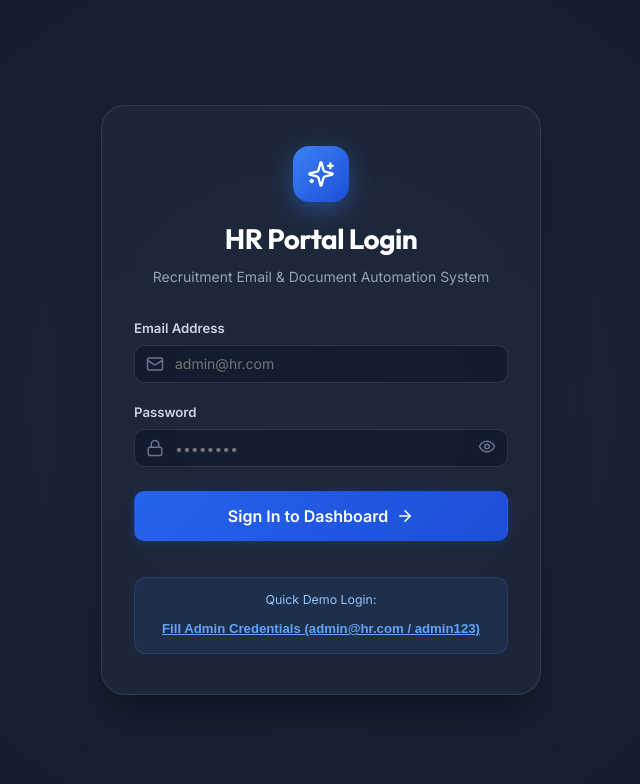
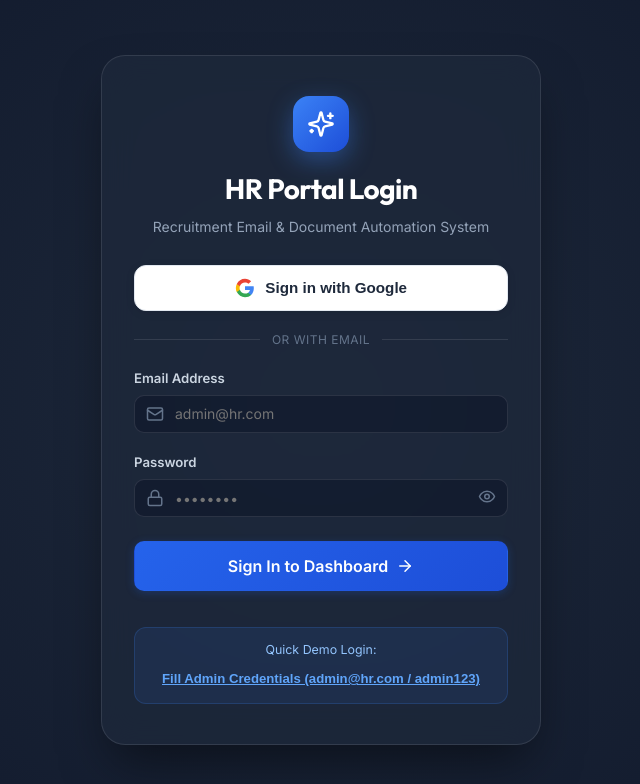
Before and after one commit to CYBERDEMON13/Recruitment-mail-automation-system, a React (Vite) app in the folder frontend/: page /login in a window 1280 px wide. Shown: the top 784 px of the page, without its empty margins (319-959 px from the left). Built offline with nearby package versions, Linux system fonts and the light colour scheme.

Commit message:
Add Sign in with Google / Gmail authentication feature

```diff
--- a/frontend/src/context/AuthContext.jsx
+++ b/frontend/src/context/AuthContext.jsx
@@ -55,6 +55,19 @@ export function AuthProvider({ children }) {
     return res.data;
   };
 
+  const googleLogin = async (googlePayload) => {
+    const res = await axios.post('/api/auth/google-login', googlePayload);
+    if (res.data.success) {
+      const { token, user } = res.data;
+      setToken(token);
+      setUser(user);
+      localStorage.setItem('hr_token', token);
+      localStorage.setItem('hr_user', JSON.stringify(user));
+      axios.defaults.headers.common['Authorization'] = `Bearer ${token}`;
+    }
+    return res.data;
+  };
+
   const logout = () => {
     setToken(null);
     setUser(null);
@@ -73,7 +86,7 @@ export function AuthProvider({ children }) {
   };
 
   return (
-    <AuthContext.Provider value={{ user, token, loading, login, logout, theme, toggleTheme, updateUser }}>
+    <AuthContext.Provider value={{ user, token, loading, login, googleLogin, logout, theme, toggleTheme, updateUser }}>
       {children}
     </AuthContext.Provider>
   );
--- a/frontend/src/pages/LoginPage.jsx
+++ b/frontend/src/pages/LoginPage.jsx
@@ -9,8 +9,9 @@ export default function LoginPage() {
   const [password, setPassword] = useState('');
   const [showPassword, setShowPassword] = useState(false);
   const [loading, setLoading] = useState(false);
+  const [googleLoading, setGoogleLoading] = useState(false);
 
-  const { login } = useAuth();
+  const { login, googleLogin } = useAuth();
   const { showError, showSuccess } = useToast();
   const navigate = useNavigate();
 
@@ -33,6 +34,36 @@ export default function LoginPage() {
       showError(msg, 'Authentication Error');
     } finally {
       setLoading(false);
+    }
+  };
+
+  const handleGoogleSignIn = async () => {
+    // Prompt user for Gmail address or use Google OAuth
+    const gmailInput = prompt('Enter your Gmail address to sign in with Google:', 'vishalcharlie13@gmail.com');
+    if (!gmailInput) return;
+
+    if (!gmailInput.includes('@')) {
+      showError('Please enter a valid Gmail address.');
+      return;
+    }
+
+    setGoogleLoading(true);
+    try {
+      const name = gmailInput.split('@')[0].replace('.', ' ');
+      const res = await googleLogin({
+        email: gmailInput,
+        name: name.charAt(0).toUpperCase() + name.slice(1),
+        avatar: `https://ui-avatars.com/api/?name=${encodeURIComponent(name)}&background=3b82f6&color=fff`
+      });
+
+      if (res.success) {
+        showSuccess(`Welcome, ${res.user.name}! Signed in via Google account (${gmailInput}).`, 'Google Auth Successful');
+        navigate('/');
+      }
+    } catch (err) {
+      showError(err.response?.data?.message || 'Google login failed.');
+    } finally {
+      setGoogleLoading(false);
     }
   };
 
@@ -62,7 +93,7 @@ export default function LoginPage() {
         boxShadow: '0 25px 50px -12px rgba(0, 0, 0, 0.5)'
       }}>
         {/* Header Branding */}
-        <div style={{ textAlign: 'center', marginBottom: '2rem' }}>
+        <div style={{ textAlign: 'center', marginBottom: '1.75rem' }}>
           <div style={{
             width: '56px',
             height: '56px',
@@ -83,6 +114,51 @@ export default function LoginPage() {
           <p style={{ color: '#94a3b8', fontSize: '0.875rem', marginTop: '0.35rem' }}>
             Recruitment Email & Document Automation System
           </p>
+        </div>
+
+        {/* Google Sign In Button */}
+        <button
+          type="button"
+          onClick={handleGoogleSignIn}
+          disabled={googleLoading}
+          style={{
+            width: '100%',
+            padding: '0.75rem',
+            borderRadius: '12px',
+            background: '#ffffff',
+            border: '1px solid #e2e8f0',
+            color: '#1e293b',
+            fontWeight: 600,
+            fontSize: '0.95rem',
+            display: 'flex',
+            alignItems: 'center',
+            justifyContent: 'center',
+            gap: '0.65rem',
+            cursor: 'pointer',
+            boxShadow: '0 2px 8px rgba(0, 0, 0, 0.1)',
+            marginBottom: '1.25rem',
+            transition: 'all 0.2s ease'
+          }}
+        >
+          {googleLoading ? <span className="spinner" style={{ borderColor: '#3b82f6', borderTopColor: 'transparent' }}></span> : (
+            <>
+              {/* Official Google SVG Logo */}
+              <svg width="20" height="20" viewBox="0 0 24 24">
+                <path fill="#4285F4" d="M22.56 12.25c0-.78-.07-1.53-.2-2.25H12v4.26h5.92c-.26 1.37-1.04 2.53-2.21 3.31v2.77h3.57c2.08-1.92 3.28-4.74 3.28-8.09z" />
+                <path fill="#34A853" d="M12 23c2.97 0 5.46-.98 7.28-2.66l-3.57-2.77c-.98.66-2.23 1.06-3.71 1.06-2.86 0-5.29-1.93-6.16-4.53H2.18v2.84C3.99 20.53 7.7 23 12 23z" />
+                <path fill="#FBBC05" d="M5.84 14.09c-.22-.66-.35-1.36-.35-2.09s.13-1.43.35-2.09V7.06H2.18C1.43 8.55 1 10.22 1 12s.43 3.45 1.18 4.94l2.85-2.22.81-.63z" />
+                <path fill="#EA4335" d="M12 5.38c1.62 0 3.06.56 4.21 1.64l3.15-3.15C17.45 2.09 14.97 1 12 1 7.7 1 3.99 3.47 2.18 7.06l3.66 2.84c.87-2.6 3.3-4.52 6.16-4.52z" />
+              </svg>
+              <span>Sign in with Google</span>
+            </>
+          )}
+        </button>
+
+        {/* Divider */}
+        <div style={{ display: 'flex', alignItems: 'center', margin: '1.25rem 0', gap: '0.75rem' }}>
+          <div style={{ flex: 1, height: '1px', background: 'rgba(255, 255, 255, 0.1)' }}></div>
+          <span style={{ fontSize: '0.75rem', color: '#64748b', textTransform: 'uppercase', letterSpacing: '0.5px' }}>or with email</span>
+          <div style={{ flex: 1, height: '1px', background: 'rgba(255, 255, 255, 0.1)' }}></div>
         </div>
 
         {/* Form */}
```
Also changed, not shown: 2 other files (tests, documents, lock files or other folders).
